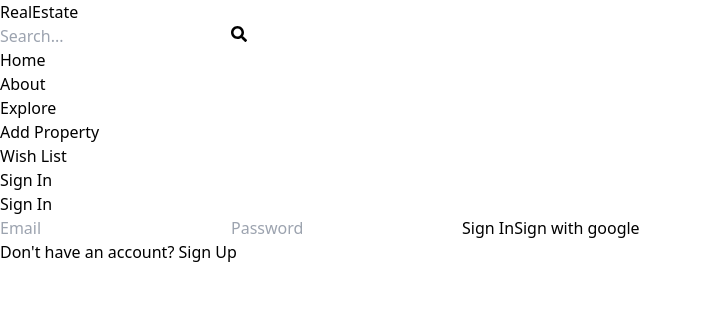
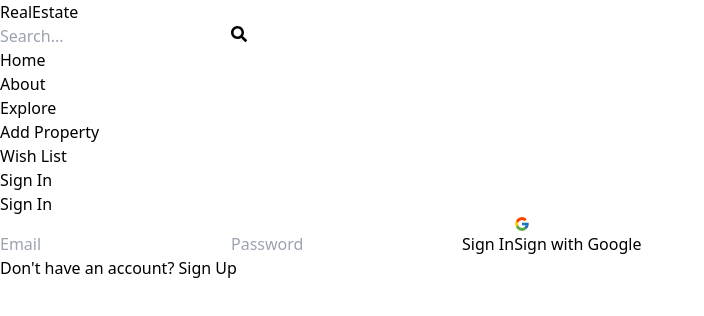
Before and after one commit to Punnamrithvika/Real-estate-Management-, a React (Vite) app in the folder client/: page /sign-in in a window 1280 px wide. Shown: the top 316 px of the page, without its empty margins (0-704 px from the left). Built offline with nearby package versions, Linux system fonts and the light colour scheme.

Commit message:
Update Oauth.jsx

```diff
--- a/client/src/components/Oauth.jsx
+++ b/client/src/components/Oauth.jsx
@@ -1,34 +1,48 @@
-import {GoogleAuthProvider,getAuth, signInWithPopup} from 'firebase/auth'
-import {app} from '../firebase'
+import { GoogleAuthProvider, getAuth, signInWithPopup } from 'firebase/auth';
+import { app } from '../firebase';
 import { signInSuccess } from '../redux/user/userSlice.js';
 import { useDispatch } from 'react-redux';
 import { useNavigate } from 'react-router-dom';
-export default function Oauth(){
-    const dispatch=useDispatch()
-    const navigate=useNavigate()
-    const onHandleGoogleClick=async()=>{
-        try{
-            const provider=new GoogleAuthProvider();
-            const auth=getAuth()
-            const result=await signInWithPopup(auth,provider)
-            const apiUrl="/api/auth/google"
-            const options={
-                method:"POST",
-                headers:{
-                    "Content-Type":"application/json"
+import { FcGoogle } from 'react-icons/fc';
+
+export default function Oauth() {
+    const dispatch = useDispatch();
+    const navigate = useNavigate();
+
+    const onHandleGoogleClick = async () => {
+        try {
+            const provider = new GoogleAuthProvider();
+            const auth = getAuth();
+            const result = await signInWithPopup(auth, provider);
+            const apiUrl = "/api/auth/google";
+            const options = {
+                method: "POST",
+                headers: {
+                    "Content-Type": "application/json"
                 },
-                body:JSON.stringify({name:result.user.displayName,email:result.user.email,phtot:result.user.photoUrl})
-            }
-            const res=await fetch(apiUrl,options)
-            const data=await res.json()
-            dispatch(signInSuccess(data))
-            navigate("/")
+                body: JSON.stringify({
+                    name: result.user.displayName,
+                    email: result.user.email,
+                    photo: result.user.photoURL
+                })
+            };
+            const res = await fetch(apiUrl, options);
+            const data = await res.json();
+            dispatch(signInSuccess(data));
+            navigate("/");
+        } catch (error) {
+            console.log("Error with Google sign-in", error);
         }
-        catch(error){
-            console.log("Error with google signin",error);
-        }
-    }
+    };
+
     return (
-        <button type="button" onClick={onHandleGoogleClick}> Sign with google</button>
-    )
+        <button
+            type="button"
+            onClick={onHandleGoogleClick}
+            className="flex items-center justify-center w-full gap-2 px-4 py-2 mt-4 text-sm font-medium text-gray-700 bg-white border border-gray-300 rounded-md shadow-sm hover:bg-gray-100 transition duration-200"
+        >
+            <FcGoogle className="text-xl" />
+            Sign with Google
+        </button>
+    );
 }
```
